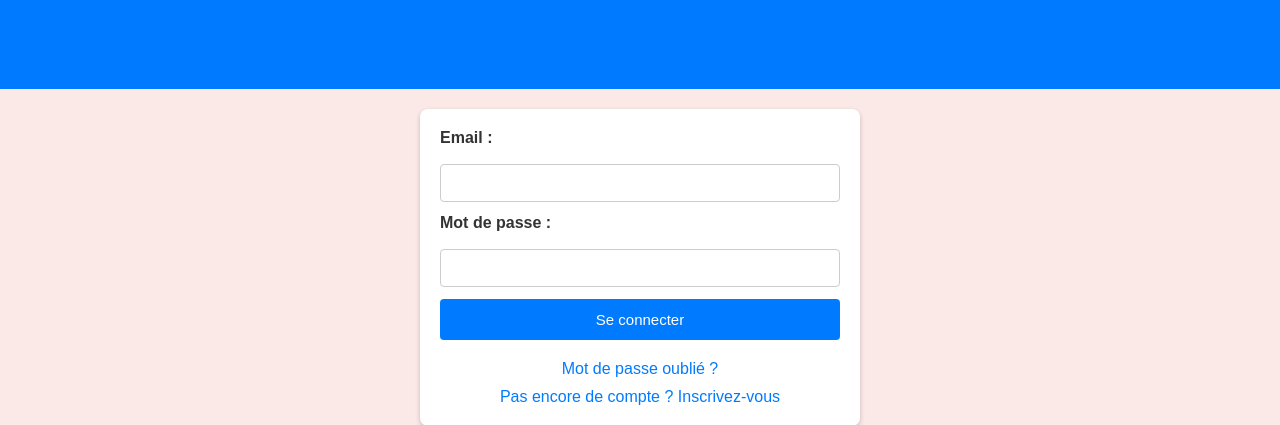
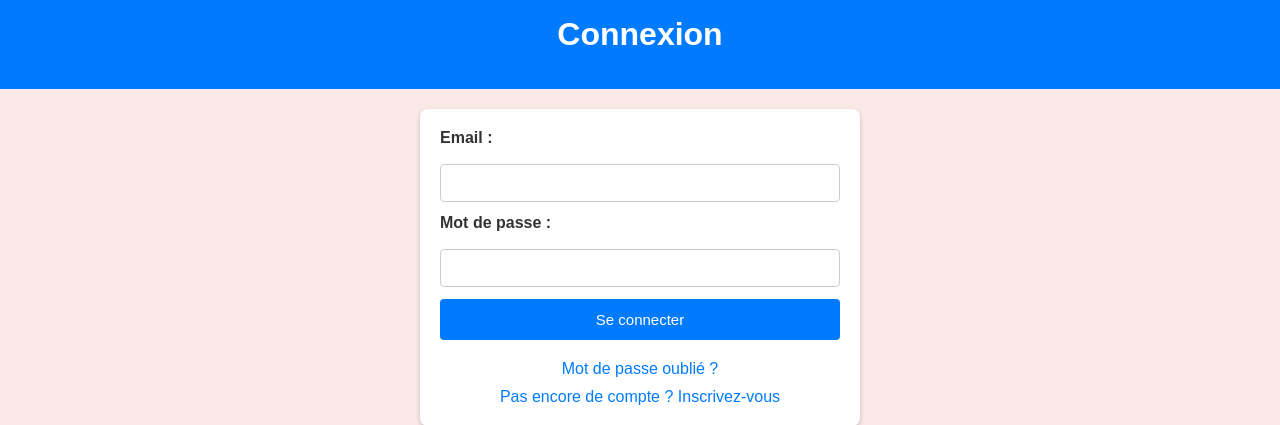
Before and after one commit to BobZouille57/Helpdesk, a PHP site: page /login.php in a window 1280 px wide. Shown: the top 425 px of the page. Run offline with PHP 8.4, Linux system fonts and the light colour scheme.

Commit message:
fix color

```diff
--- a/assets/css/login.css
+++ b/assets/css/login.css
@@ -27,7 +27,6 @@ main {
 h1, h2 {
     margin: 0 0 20px;
     text-align: center;
-    color: #007bff;
 }
 
 form {
```
